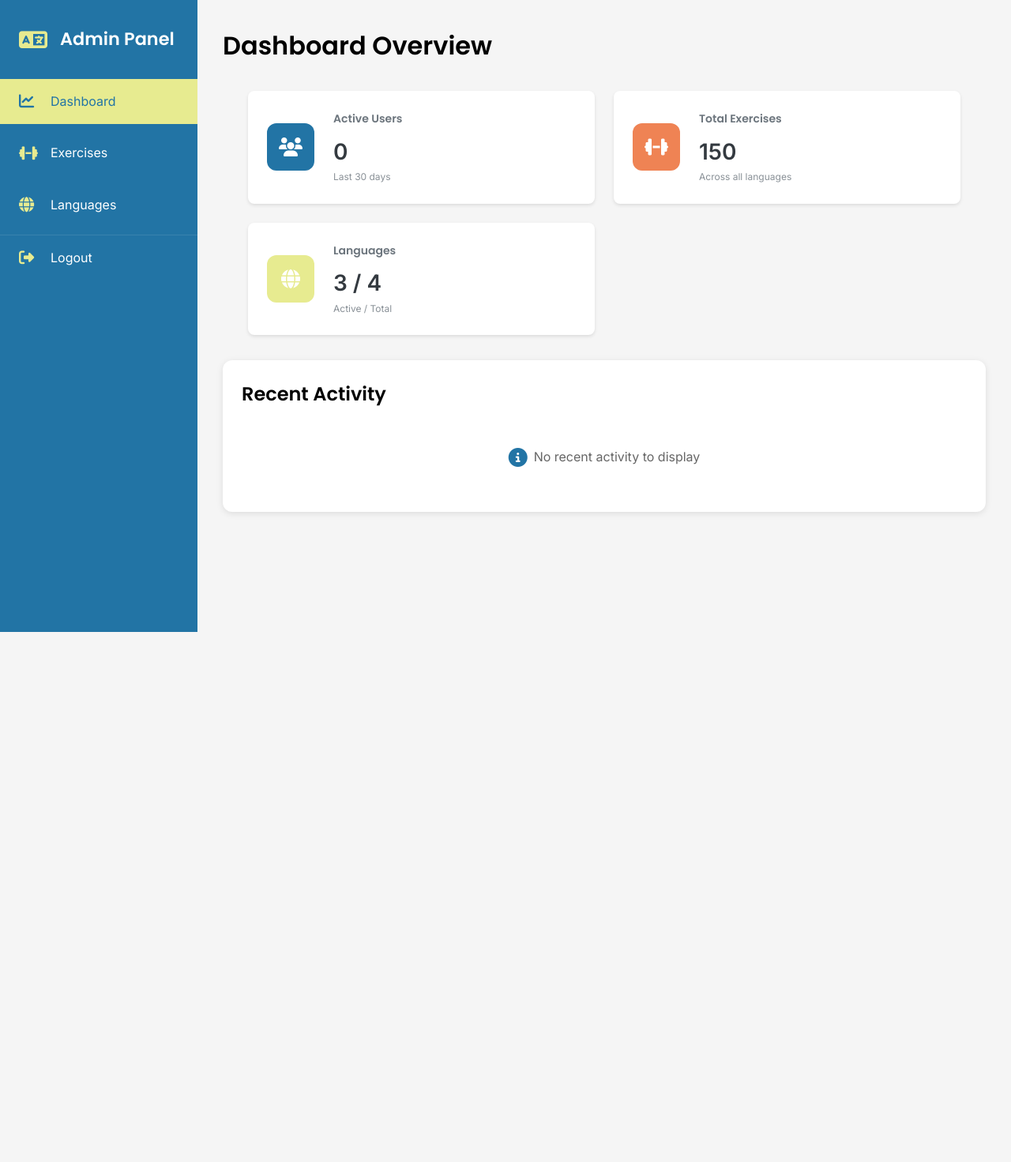
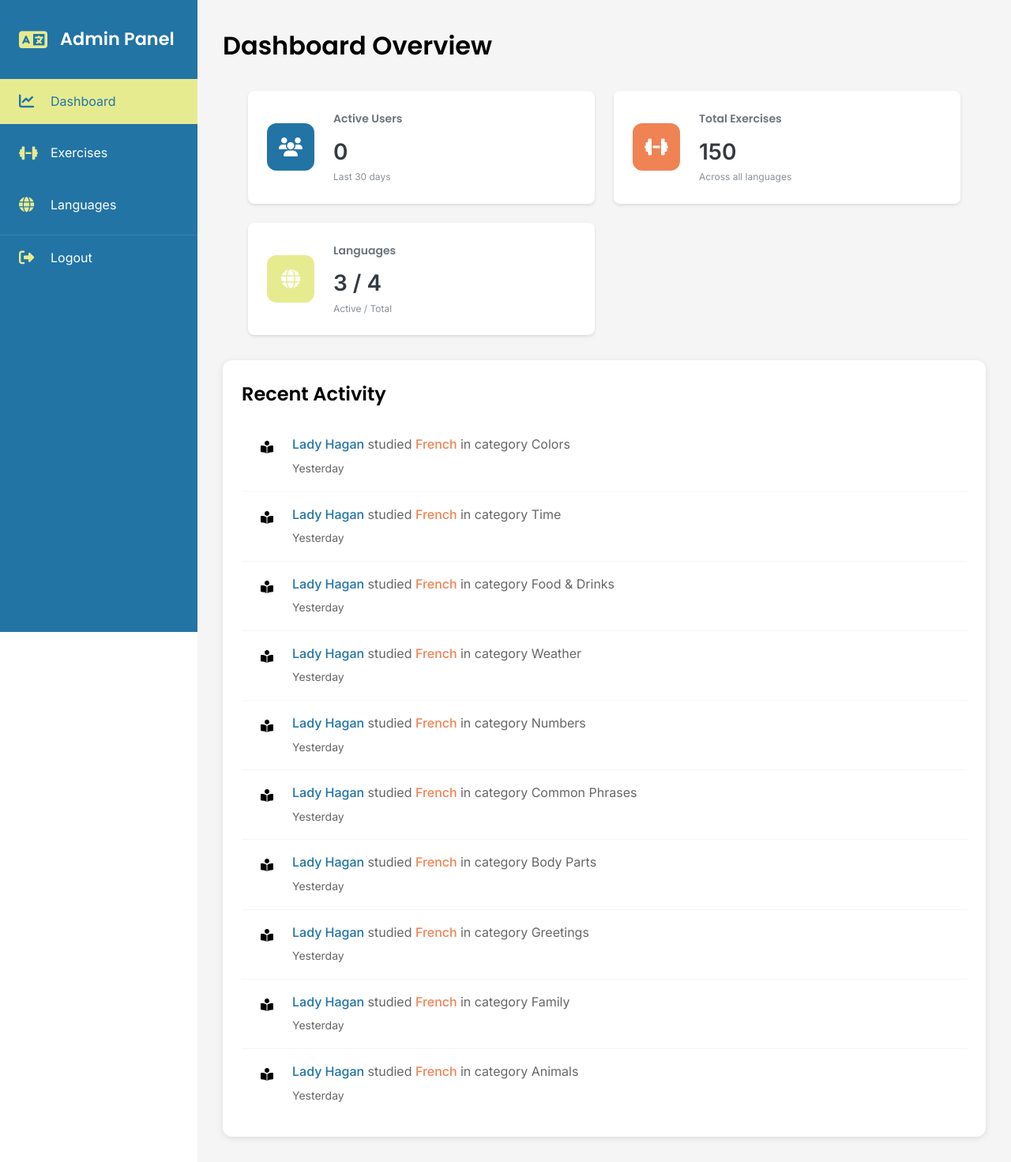
Before and after one commit to ladymargehagan/finallitrepo, a PHP site: page /view/admin/dashboard.php in a window 1280 px wide. Shown: the whole page at 79% size. Before the commit the page ends 800 px from the top, so only its background shows below. Run offline with PHP 8.4, Linux system fonts and the light colour scheme; a user stored in the database is signed in; data comes from the database, SQL or seed files in the repository; data that the repository does not hold is empty.

Commit message:
recent activity functionality fixed in admin dashboard

```diff
--- a/view/admin/dashboard.php
+++ b/view/admin/dashboard.php
@@ -33,19 +33,15 @@
     SELECT
         u.firstName,
         u.lastName,
-        es.sessionId,
-        es.startTime,
-        es.totalWords,
-        es.correctWords,
         l.languageName,
-        wc.categoryName
-    FROM exercise_sessions es
-    JOIN users u ON es.userId = u.id
-    JOIN exercise_sets e ON es.exerciseSetId = e.exerciseId
-    JOIN words w ON e.wordId = w.wordId
-    JOIN languages l ON w.languageId = l.languageId
-    JOIN word_categories wc ON w.categoryId = wc.categoryId
-    ORDER BY es.startTime DESC
+        wc.categoryName,
+        ue.enrollmentDate as startTime
+    FROM user_enrollments ue
+    JOIN users u ON ue.userId = u.id
+    JOIN languages l ON ue.languageId = l.languageId
+    JOIN word_categories wc ON wc.categoryId = wc.categoryId
+    WHERE ue.status = 'active'
+    ORDER BY ue.enrollmentDate DESC
     LIMIT 10
 ")->fetchAll(PDO::FETCH_ASSOC);
 ?>
@@ -123,24 +119,21 @@
                     <?php else: ?>
                         <?php foreach ($recentActivity as $activity): ?>
                             <div class="activity-item">
-                                <div class="activity-status <?php echo ($activity['correctWords'] / $activity['totalWords'] >= 0.7) ? 'success' : 'progress'; ?>">
-                                    <i class="fas fa-<?php echo ($activity['correctWords'] / $activity['totalWords'] >= 0.7) ? 'star' : 'spinner'; ?>"></i>
+                                <div class="activity-status">
+                                    <i class="fas fa-book-reader"></i>
                                 </div>
                                 <div class="activity-details">
                                     <p class="activity-text">
                                         <span class="user-name">
                                             <?php echo htmlspecialchars($activity['firstName'] . ' ' . $activity['lastName']); ?>
                                         </span>
-                                        completed
-                                        <span class="exercise-name">
-                                            <?php echo htmlspecialchars($activity['categoryName']); ?>
-                                        </span>
-                                        exercise in
+                                        studied
                                         <span class="language-name">
                                             <?php echo htmlspecialchars($activity['languageName']); ?>
                                         </span>
-                                        <span class="score">
-                                            (<?php echo $activity['mastered_words']; ?> words mastered)
+                                        in category
+                                        <span class="category-name">
+                                            <?php echo htmlspecialchars($activity['categoryName']); ?>
                                         </span>
                                     </p>
                                     <span class="activity-time">
```
